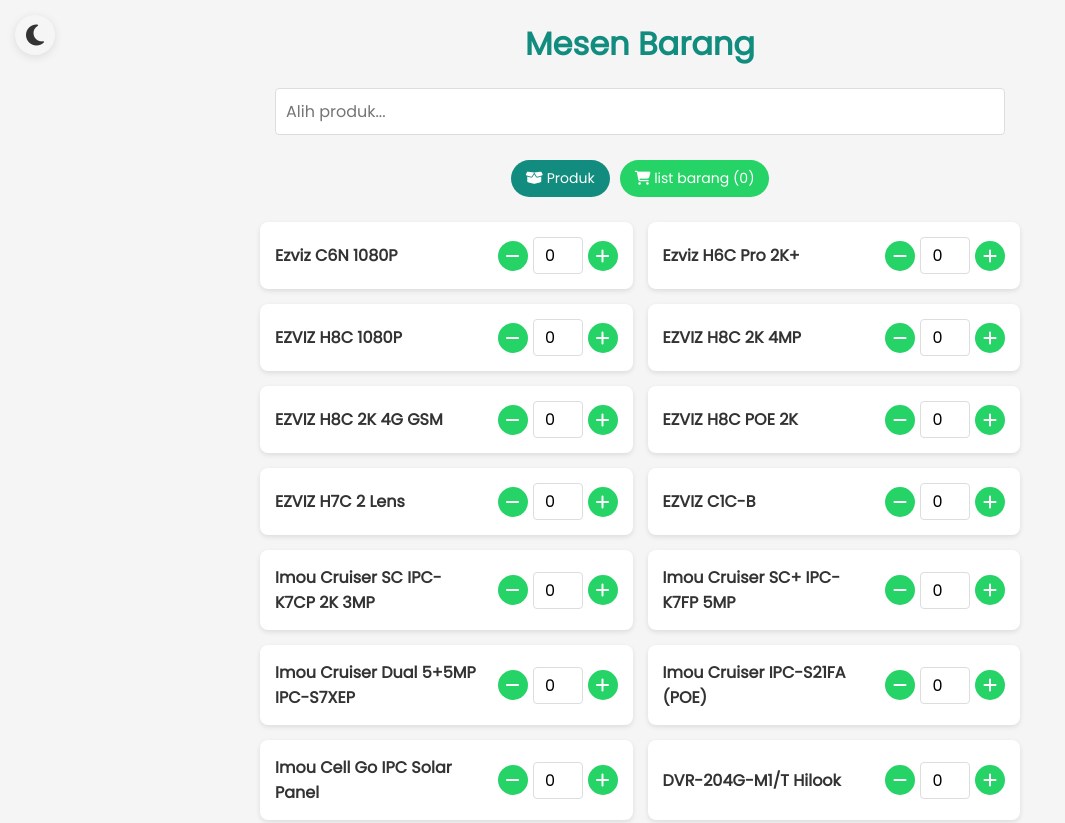
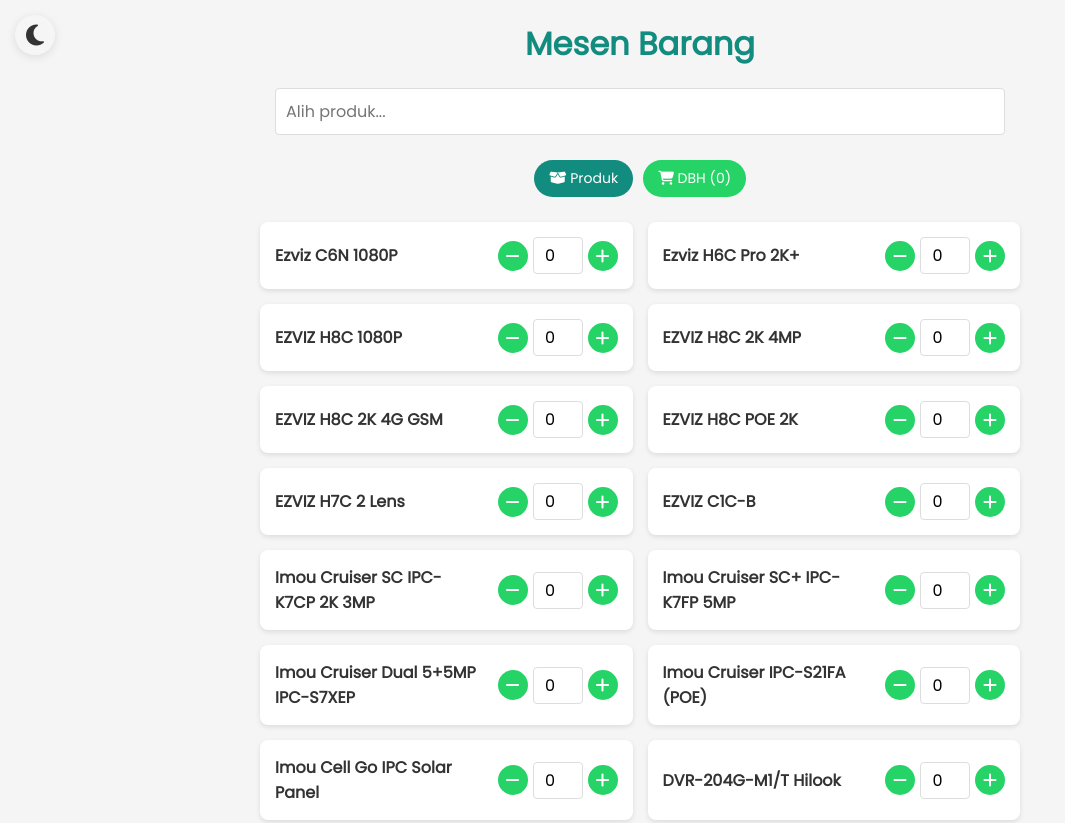
Before and after one commit to ndraxc/kapalorderrr, a plain HTML site: page index.html in a window 1280 px wide. Shown: the top 823 px of the page, without its empty margins (0-1065 px from the left). Drawn offline with nearby package versions, Linux system fonts and the light colour scheme.

Commit message:
Update index.html

```diff
--- a/index.html
+++ b/index.html
@@ -799,7 +799,7 @@
 
     <div class="toggle-view">
         <button class="toggle-btn active" id="show-products"><i class="fas fa-box-open"></i> Produk</button>
-        <button class="toggle-btn" id="show-orders"><i class="fas fa-shopping-cart"></i> list barang (<span id="item-count">0</span>)</button>
+        <button class="toggle-btn" id="show-orders"><i class="fas fa-shopping-cart"></i> DBH (<span id="item-count">0</span>)</button>
     </div>
 
     <div class="order-summary" id="order-summary">
```
